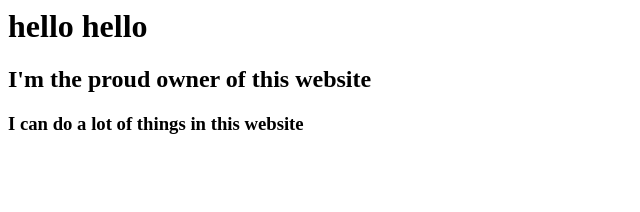
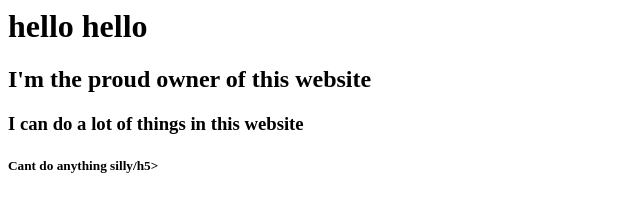
Before and after one commit to atiisheikh/lab-task, a plain HTML site: page index.html in a window 1280 px wide. Shown: the whole page, without its empty margins (0-640 px from the left). Drawn offline with Linux system fonts and the light colour scheme.

Commit message:
I'm enjoying this work

```diff
--- a/index.html
+++ b/index.html
@@ -1,3 +1,4 @@
 <h1>hello hello</h1>
 <H2>I'm the proud owner of this website</H2>
 <h3>I can do a lot of things in this website</h3>
+<h5>Cant do anything silly/h5>
```
